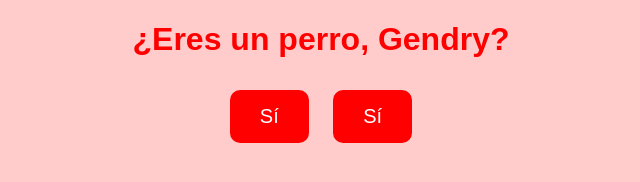
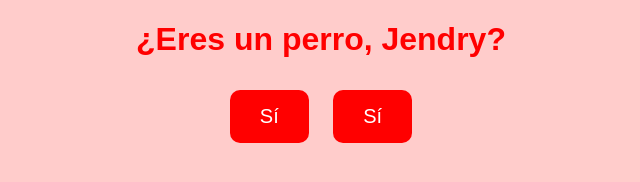
Before and after one commit to dark4002/Dark, a plain HTML site: page index.html in a window 1280 px wide. Shown: the full height of the page, 319-959 px from the left. Drawn offline with Linux system fonts and the light colour scheme.

Commit message:
Update index.html

```diff
--- a/index.html
+++ b/index.html
@@ -33,7 +33,7 @@
     </style>
 </head>
 <body>
-    <h1>¿Eres un perro, Gendry?</h1>
+    <h1>¿Eres un perro, Jendry?</h1>
     <button class="button" onclick="mostrarMensaje(1)">Sí</button>
     <button class="button" onclick="mostrarMensaje(2)">Sí</button>
 
```
